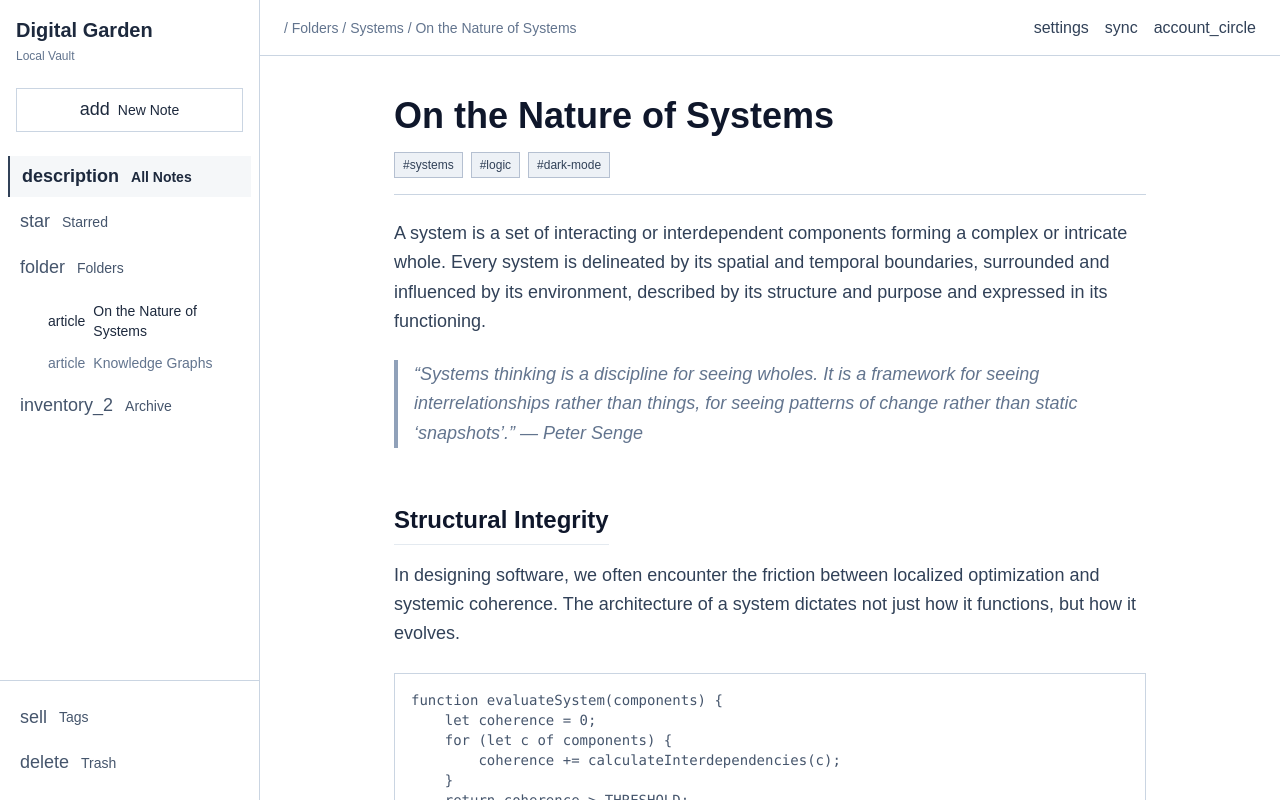
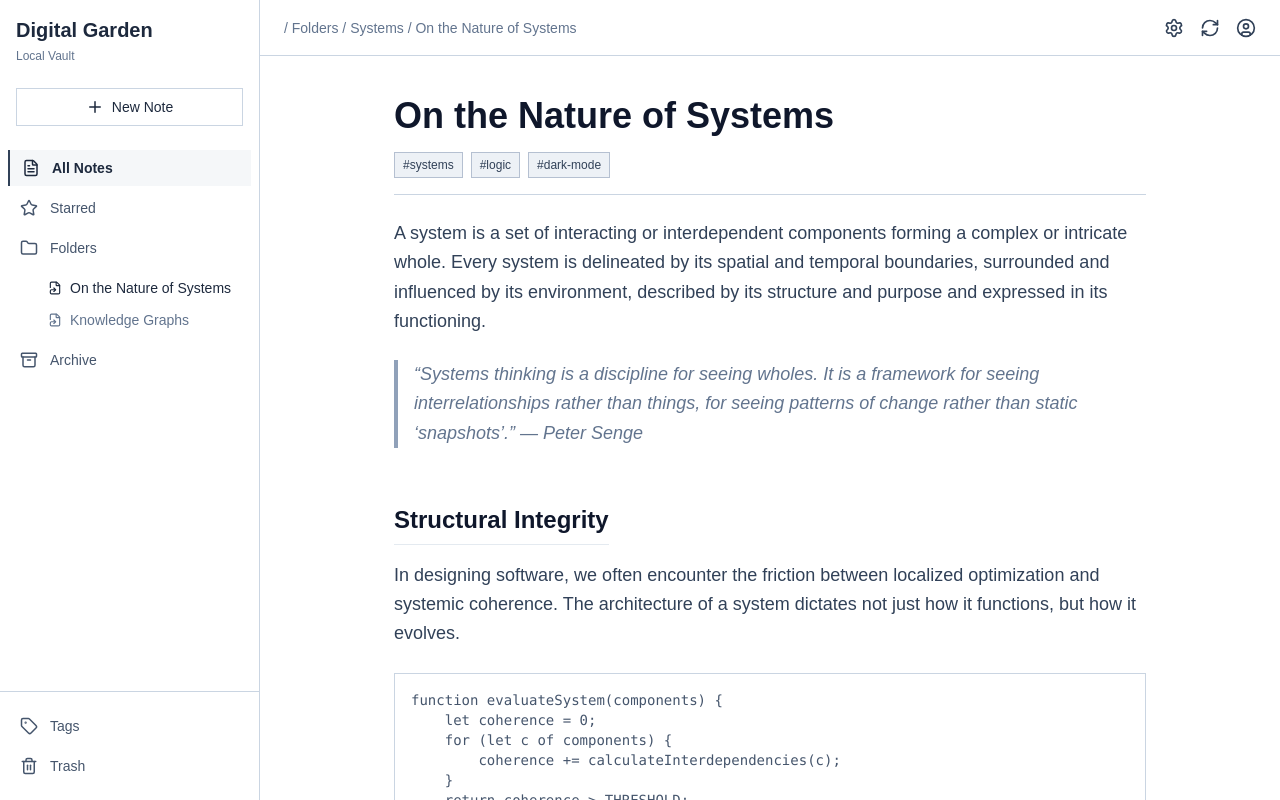
Before and after one commit to escursio675/Nova, a Next.js app in the folder nova/: page / in a window 1280 px wide. Built offline with nearby package versions, Linux system fonts and the light colour scheme; a web font is replaced by a local one.

Commit message:
update: add lucide-react icons

```diff
--- a/nova/app/components/NoteEditorView.tsx
+++ b/nova/app/components/NoteEditorView.tsx
@@ -1,6 +1,46 @@
 "use client";
 
 import { useState } from "react";
+import {
+  FileText,
+  Star,
+  Folder,
+  FileSymlink,
+  Archive,
+  Tag,
+  Trash2,
+  Plus,
+  Menu,
+  Settings,
+  RefreshCw,
+  UserCircle,
+  type LucideIcon,
+} from "lucide-react";
+
+/**
+ * GardenNotes — Note Editor View
+ *
+ * Converted from static HTML to React + TypeScript + Tailwind.
+ * Serif font swapped: Source Serif 4 -> Ibarra Real Nova (used for
+ * headings, body copy, and the markdown editor text).
+ *
+ * Add this to your Next.js <head> (or _document.tsx / layout.tsx):
+ *
+ *   <link rel="preconnect" href="https://fonts.googleapis.com" />
+ *   <link rel="preconnect" href="https://fonts.gstatic.com" crossOrigin="" />
+ *   <link
+ *     href="https://fonts.googleapis.com/css2?family=Ibarra+Real+Nova:ital,wght@0,400..700;1,400..700&family=Inter:wght@400;500&family=JetBrains+Mono&display=swap"
+ *     rel="stylesheet"
+ *   />
+ *
+ * Tailwind theme extension (tailwind.config.ts):
+ *
+ *   fontFamily: {
+ *     serif: ['"Ibarra Real Nova"', 'serif'],
+ *     ui: ['Inter', 'sans-serif'],
+ *     mono: ['"JetBrains Mono"', 'monospace'],
+ *   }
+ */
 
 interface Tag {
   label: string;
@@ -13,15 +53,15 @@ interface NoteData {
 }
 
 interface SidebarItem {
-  icon: string;
+  icon: LucideIcon;
   label: string;
   active?: boolean;
 }
 
 const sidebarNav: SidebarItem[] = [
-  { icon: "description", label: "All Notes", active: true },
-  { icon: "star", label: "Starred" },
-  { icon: "folder", label: "Folders" },
+  { icon: FileText, label: "All Notes", active: true },
+  { icon: Star, label: "Starred" },
+  { icon: Folder, label: "Folders" },
 ];
 
 const folderNotes = [
@@ -30,8 +70,8 @@ const folderNotes = [
 ];
 
 const sidebarFooter: SidebarItem[] = [
-  { icon: "sell", label: "Tags" },
-  { icon: "delete", label: "Trash" },
+  { icon: Tag, label: "Tags" },
+  { icon: Trash2, label: "Trash" },
 ];
 
 const note: NoteData = {
@@ -69,7 +109,7 @@ export default function NoteEditorView() {
           type="button"
           className="mx-4 mb-6 flex items-center justify-center gap-2 border border-slate-300 bg-beige-200 px-4 py-2 font-ui text-sm font-medium text-slate-800 transition-colors hover:bg-slate-300/60 dark:border-slate-600 dark:bg-slate-700 dark:text-slate-300 dark:hover:bg-slate-600"
         >
-          <span className="material-symbols-outlined text-[18px]">add</span>
+          <Plus size={18} />
           New Note
         </button>
 
@@ -83,9 +123,7 @@ export default function NoteEditorView() {
                   : "text-slate-600 hover:bg-slate-200/60 dark:text-slate-400 dark:hover:bg-slate-700/60"
               }`}
             >
-              <span className="material-symbols-outlined text-[18px]">
-                {item.icon}
-              </span>
+              <item.icon size={18} />
               <span>{item.label}</span>
             </div>
           ))}
@@ -100,18 +138,14 @@ export default function NoteEditorView() {
                     : "text-slate-500 hover:bg-slate-200/60 dark:text-slate-400 dark:hover:bg-slate-700/60"
                 }`}
               >
-                <span className="material-symbols-outlined text-[14px]">
-                  article
-                </span>
+                <FileSymlink size={14} />
                 <span>{n.label}</span>
               </div>
             ))}
           </div>
 
           <div className="flex cursor-pointer items-center gap-3 px-3 py-2 font-ui text-sm text-slate-600 transition-colors hover:bg-slate-200/60 dark:text-slate-400 dark:hover:bg-slate-700/60">
-            <span className="material-symbols-outlined text-[18px]">
-              inventory_2
-            </span>
+            <Archive size={18} />
             <span>Archive</span>
           </div>
         </nav>
@@ -122,9 +156,7 @@ export default function NoteEditorView() {
               key={item.label}
               className="flex cursor-pointer items-center gap-3 px-3 py-2 font-ui text-sm text-slate-600 transition-colors hover:bg-slate-200/60 dark:text-slate-400 dark:hover:bg-slate-700/60"
             >
-              <span className="material-symbols-outlined text-[18px]">
-                {item.icon}
-              </span>
+              <item.icon size={18} />
               <span>{item.label}</span>
             </div>
           ))}
@@ -143,26 +175,28 @@ export default function NoteEditorView() {
       <main className="flex h-full flex-1 flex-col bg-beige-100 dark:bg-slate-900">
         <header className="sticky top-0 z-20 flex h-14 w-full items-center justify-between border-b border-slate-300 bg-beige-100 px-4 dark:border-slate-700 dark:bg-slate-900 md:px-6">
           <div className="flex items-center gap-4 text-slate-700 dark:text-slate-300">
-            <span
-              className="material-symbols-outlined cursor-pointer transition-colors hover:text-slate-900 dark:hover:text-white md:hidden"
+            <Menu
+              size={20}
+              className="cursor-pointer transition-colors hover:text-slate-900 dark:hover:text-white md:hidden"
               onClick={() => setSidebarOpen((v) => !v)}
-            >
-              menu
-            </span>
+            />
             <span className="hidden font-ui text-sm text-slate-500 dark:text-slate-400 sm:inline">
               {note.path}
             </span>
           </div>
           <div className="flex items-center gap-4 text-slate-700 dark:text-slate-300">
-            <span className="material-symbols-outlined cursor-pointer transition-colors hover:text-slate-900 dark:hover:text-white">
-              settings
-            </span>
-            <span className="material-symbols-outlined cursor-pointer transition-colors hover:text-slate-900 dark:hover:text-white">
-              sync
-            </span>
-            <span className="material-symbols-outlined cursor-pointer transition-colors hover:text-slate-900 dark:hover:text-white">
-              account_circle
-            </span>
+            <Settings
+              size={20}
+              className="cursor-pointer transition-colors hover:text-slate-900 dark:hover:text-white"
+            />
+            <RefreshCw
+              size={20}
+              className="cursor-pointer transition-colors hover:text-slate-900 dark:hover:text-white"
+            />
+            <UserCircle
+              size={20}
+              className="cursor-pointer transition-colors hover:text-slate-900 dark:hover:text-white"
+            />
           </div>
         </header>
 
--- a/nova/package.json
+++ b/nova/package.json
@@ -9,6 +9,7 @@
     "lint": "eslint"
   },
   "dependencies": {
+    "lucide-react": "^1.34.0",
     "next": "16.3.3",
     "react": "19.2.8",
     "react-dom": "19.2.8"
```
Also changed, not shown: 1 other file (tests, documents, lock files or other folders).
